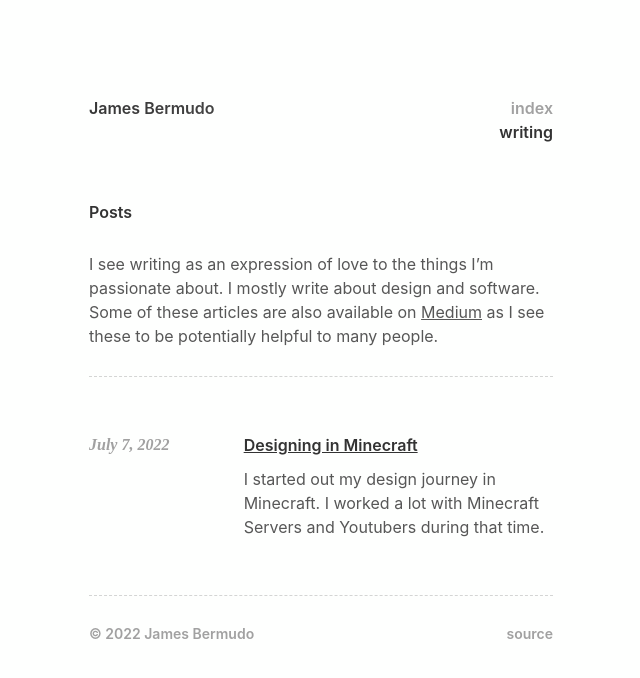
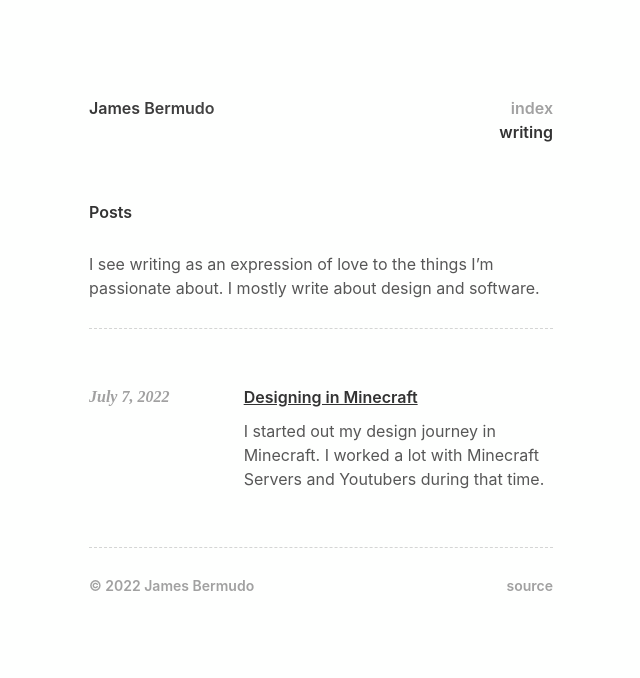
Before and after one commit to jcebermudo/jamesbermudo.com, a Next.js app: page /writing in a window 1280 px wide. Shown: the top 678 px of the page, without its empty margins (319-959 px from the left). Built offline with nearby package versions, Linux system fonts and the light colour scheme.

Commit message:
honestly fuck medium

```diff
--- a/pages/writing/index.jsx
+++ b/pages/writing/index.jsx
@@ -39,17 +39,7 @@ export default function Blog({ posts }) {
       <h2 className="text-[#333333] text-base font-semibold mt-14">Posts</h2>
       <p className="text-[#575757] text-base mt-7">
         I see writing as an expression of love to the things I’m passionate
-        about. I mostly write about design and software. Some of these articles
-        are also available on{" "}
-        <a
-          target="_blank"
-          rel="noreferrer"
-          href="https://bermudo.medium.com/"
-          className="underline text-base duration-150 hover:text-[#19A1FD]"
-        >
-          Medium
-        </a>{" "}
-        as I see these to be potentially helpful to many people.
+        about. I mostly write about design and software.
       </p>
       <hr className="border-[#767677] border-dashed opacity-30 mt-7" />
       <div>
```
